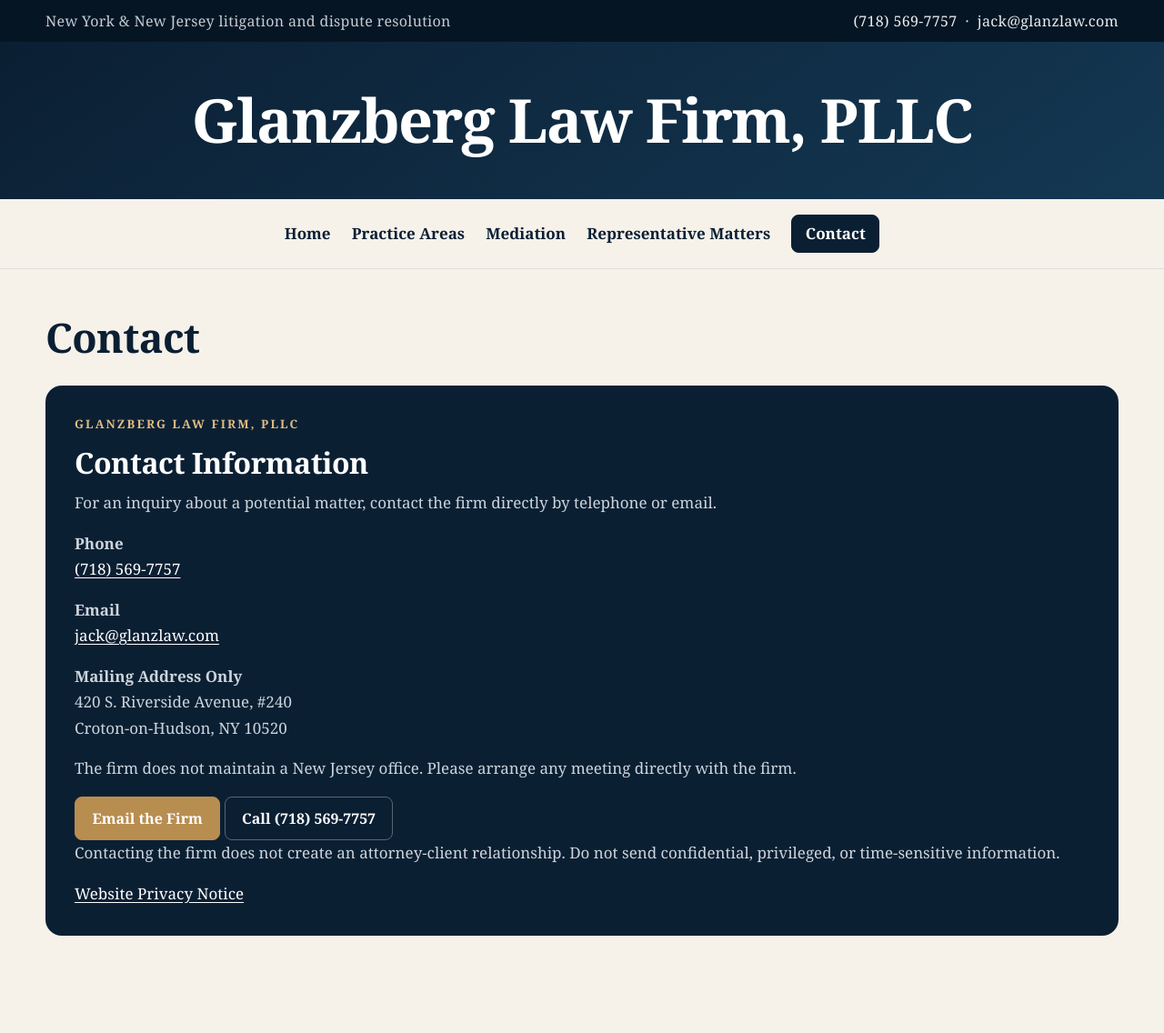
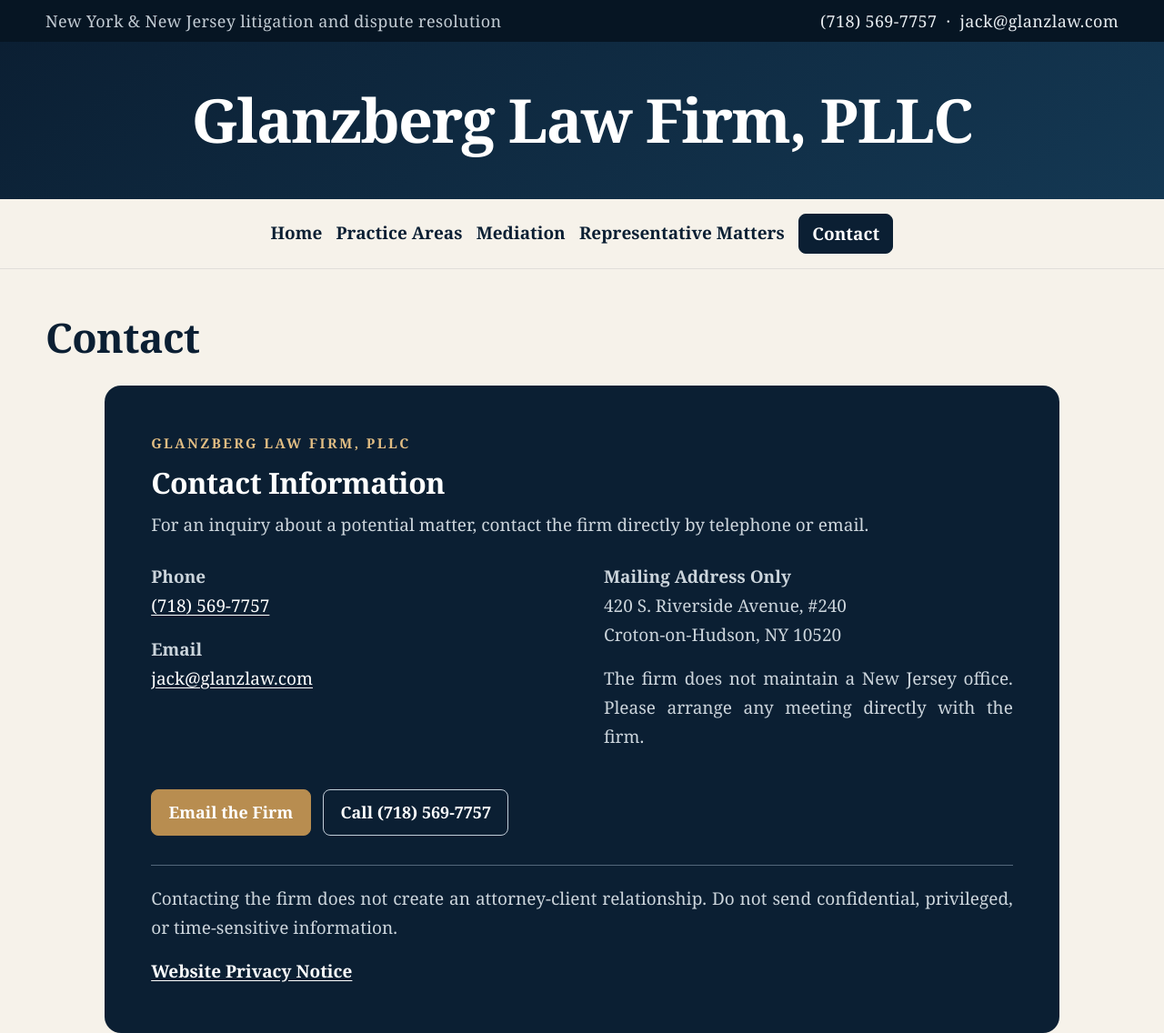
Before and after one commit to Glanzberg-Web/GlanzLaw, a plain HTML site: page contact.html in a window 1280 px wide. Shown: the whole page at 91% size. Drawn offline with Linux system fonts and the light colour scheme.

Commit message:
Increase body typography and refine practice headings and navy contact panel

```diff
--- a/assets/css/site.css
+++ b/assets/css/site.css
@@ -14,10 +14,10 @@
   --radius:18px;
   --max:1180px;
   --font-serif:Georgia,"Times New Roman",serif;
-  --text-base:1.0625rem;
-  --text-small:.9375rem;
-  --text-xs:.8125rem;
-  --text-nav:1.0625rem;
+  --text-base:1.1875rem;
+  --text-small:1.0625rem;
+  --text-xs:.9375rem;
+  --text-nav:1.1875rem;
   --text-brand:1.5rem;
 }
 *{box-sizing:border-box}
@@ -33,7 +33,7 @@
 .site-header{position:sticky;top:0;z-index:50;background:rgba(246,242,234,.96);backdrop-filter:blur(14px);border-bottom:1px solid rgba(11,31,51,.09)}
 .header-inner{min-height:96px;display:flex;align-items:center;justify-content:space-between;gap:2rem}
 .brand{display:flex;align-items:center;text-decoration:none;min-width:0}.brand strong{font:700 var(--text-brand)/1.08 var(--font-serif);display:block;letter-spacing:.015em}
-.nav{display:flex;align-items:center;gap:1.45rem}.nav a{text-decoration:none;font-size:var(--text-nav);font-weight:650}.nav a[aria-current="page"]{color:#8a6330}.nav .button{color:#fff}
+.nav{display:flex;align-items:center;gap:.95rem}.nav a{text-decoration:none;font-size:var(--text-nav);font-weight:650}.nav a[aria-current="page"]{color:#8a6330}.nav .button{color:#fff}
 .nav-toggle{display:none;background:none;border:1px solid var(--line);padding:.55rem .75rem;border-radius:8px;color:var(--ink);font-weight:700}
 .button{display:inline-flex;align-items:center;justify-content:center;gap:.45rem;background:var(--ink);color:#fff;text-decoration:none;border:1px solid var(--ink);padding:.85rem 1.15rem;border-radius:8px;font-size:1rem;font-weight:750;line-height:1.2;transition:.18s ease;cursor:pointer}.button:hover{transform:translateY(-1px);background:var(--ink-2);text-decoration:none}.button--light{background:transparent;color:var(--ink);border-color:#596671}.button--brass{background:var(--brass);border-color:var(--brass);color:#0b1f33}.button--small{padding:.62rem .9rem;font-size:var(--text-small)}.button:disabled{opacity:.65;cursor:not-allowed;transform:none}
 .eyebrow{font-size:var(--text-xs);font-weight:800;text-transform:uppercase;letter-spacing:.16em;color:#8a6330;margin-bottom:.85rem}.eyebrow--light{color:#e1bd83}
@@ -126,7 +126,7 @@
 .profile-identity h1{font-size:clamp(1.75rem,3vw,2.3rem);line-height:1.2;margin:0;text-wrap:balance}
 .profile-portrait-block .portrait{margin-inline:auto}
 .profile-copy h2{font-size:clamp(1.85rem,3.3vw,2.7rem)}
-.profile-copy p{margin-bottom:1.25rem;font-size:clamp(1.125rem,1.55vw,1.28rem);line-height:1.74}
+.profile-copy p{margin-bottom:1.25rem;font-size:clamp(1.25rem,1.65vw,1.405rem);line-height:1.74}
 .practice-inline-link{text-underline-offset:3px;text-decoration-thickness:1.5px;font-weight:600}
 .content-title{font-size:clamp(2rem,4vw,2.8rem);margin:0 0 1.5rem}
 .practice-layout{align-items:start}
@@ -167,3 +167,21 @@
 @media (max-width:360px){
   .firm-banner__brand{font-size:clamp(1rem,5.2vw,2rem)}
 }
+
+/* Typography and contact refinements */
+.button{font-size:1.125rem}
+.button--small{font-size:var(--text-small)}
+.sidebar nav a{font-size:var(--text-base)}
+.topline{font-size:1.125rem}
+.practice-group>h2{text-decoration:underline;text-decoration-thickness:2px;text-underline-offset:.17em}
+.visually-hidden{position:absolute!important;width:1px!important;height:1px!important;padding:0!important;margin:-1px!important;overflow:hidden!important;clip:rect(0,0,0,0)!important;white-space:nowrap!important;border:0!important}
+.contact-card--wide{max-width:1050px;margin-inline:auto;padding:clamp(1.6rem,4vw,3.2rem)}
+.contact-card--wide .contact-card__details{display:grid;grid-template-columns:1fr 1fr;gap:clamp(1rem,4vw,3rem);margin:1.6rem 0}
+.contact-card--wide .contact-actions{display:flex;flex-wrap:wrap;gap:.85rem;margin:1.5rem 0 2rem}
+.contact-card--wide .button--light{border-color:#c1cdd8;color:#fff}
+.contact-card--wide .button--light:hover{background:#17344d;color:#fff}
+.contact-card--wide .contact-card__disclosure{border-top:1px solid #53677b;padding-top:1.3rem}
+.contact-card--wide .contact-card__disclosure a{font-weight:700}
+.contact-card--wide h2{color:#fff}
+@media(max-width:900px){.contact-card--wide .contact-card__details{grid-template-columns:1fr}}
+@media(max-width:640px){.contact-card--wide .contact-actions{flex-direction:column;align-items:stretch}}
```
